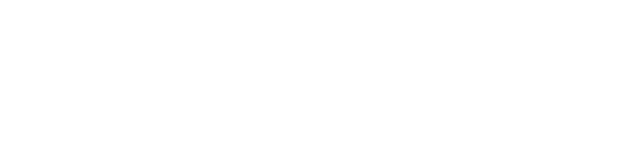
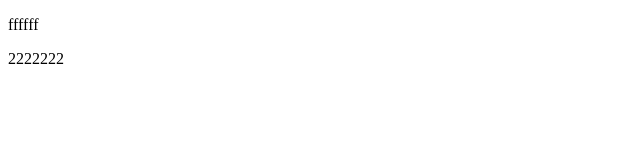
Before and after one commit to 3kaikai3-glitch/dev, a plain HTML site: page first-subfolder/index.html in a window 1280 px wide. Shown: the whole page, without its empty margins (0-640 px from the left). Drawn offline with Linux system fonts and the light colour scheme.

Commit message:
мой коммит в new1

```diff
--- a/first-subfolder/index.html
+++ b/first-subfolder/index.html
@@ -6,6 +6,7 @@
     <title>Document</title>
 </head>
 <body>
-
+<p>ffffff</p>
+<p>2222222</p>
 </body>
 </html>
```
